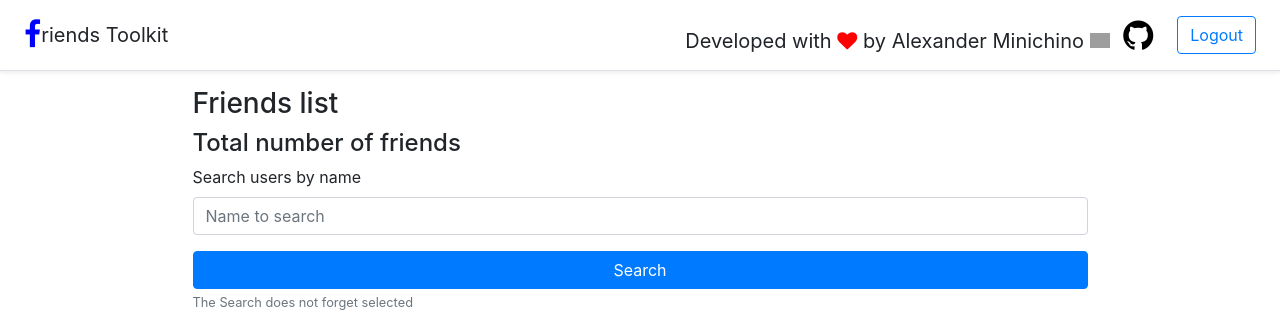
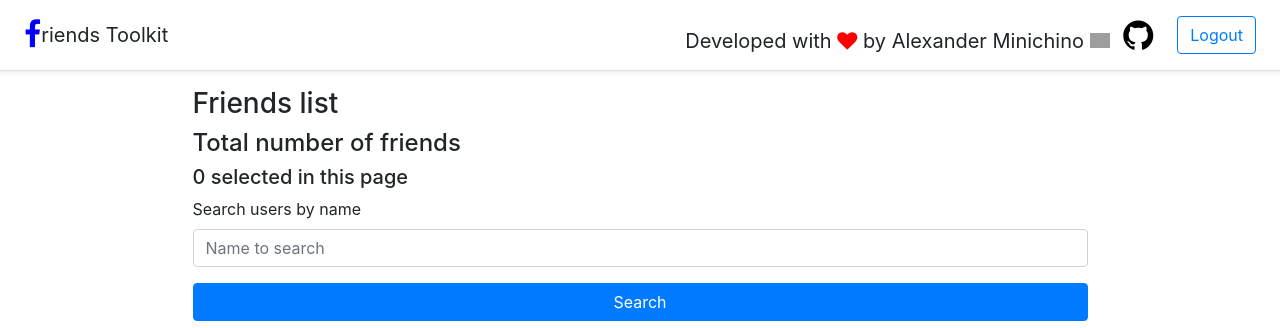
Before and after one commit to alexminichino/friends_toolkit, a Python web app: template templates/friends.html in a window 1280 px wide. Shown: the top 328 px of the page. Run offline with Jinja, Linux system fonts and the light colour scheme; the template is opened without the code that fills it, so the values that code supplies are empty; some libraries are stand-ins or nearby versions; grey boxes are pictures that could not be loaded.

Commit message:
UI improvements

```diff
--- a/templates/friends.html
+++ b/templates/friends.html
@@ -15,9 +15,13 @@
 {% endif %}
 
 {% if selected_users|length > 0 %}
-  <h5>{{selected_users|length}} friends Selected</h5>
+  <h5>{{selected_users|length}} Friends selected previously</h5>
 {% endif %}
-
+<h5>
+  <div id="number_selected_friends">
+    <span></span> selected in this page
+  </div>
+</h5>
 {% if report_exitst %}
     <a href="/report" class="btn btn-primary btn active" style="width: 100%;" role="button" aria-pressed="true">Download latest report</a>
     <br>
@@ -40,22 +44,17 @@
   </div>
   {% endif %}
 
-</form>
-
-
-<form action="/compose_message" method="POST">
-
-
-
   <div class="form-group">
     <label for="select_limit">Friends per page</label>
-    <select class="form-control" id="select_limit" onchange="changeLimit(this)">
+    <select class="form-control" id="select_limit" name="limit" onchange="changeLimit(this)">
       {% for i in  range(50, 500+1, 50)%}
         <option {{ 'selected' if limit_friends_per_page == i}} value="{{i}}">{{i}}</option>
       {% endfor %}
     </select>
   </div>
 
+</form>
+<form action="/compose_message" method="POST">
 <table class="table">
 <thead>
   <tr>
@@ -137,13 +136,15 @@
       onselectedItem();
     }
     function onselectedItem(){
-      if ($(".select_users").is(":checked")){
+      len = $(".select_users").filter(':checked').length
+      if ( len > 0){
         $("#compose_button").show();
       }
       else{
         if (! $("#compose_button").hasClass("force_display"))
           $("#compose_button").hide();
       }
+      $("#number_selected_friends").find("span").html(len)
     }
     function add_checkboxes(source){
       if (source.nodeName=='A'){
@@ -192,11 +193,15 @@
     }
 
     function changeLimit(select){
-      location.href = "/select_friends?page={{current_page}}&limit="+select.value;
+      //location.href = "/select_friends?page={{current_page}}&limit="+select.value;
+      $("#form_search").submit();
     }
 
     function clearSearch(source){
       $("#search").val("")
     }
+    $( document ).ready(function() {
+      $("#number_selected_friends").find("span").html($(".pre_selected_users").length)
+    });
   </script>
 {% endblock %}
```
